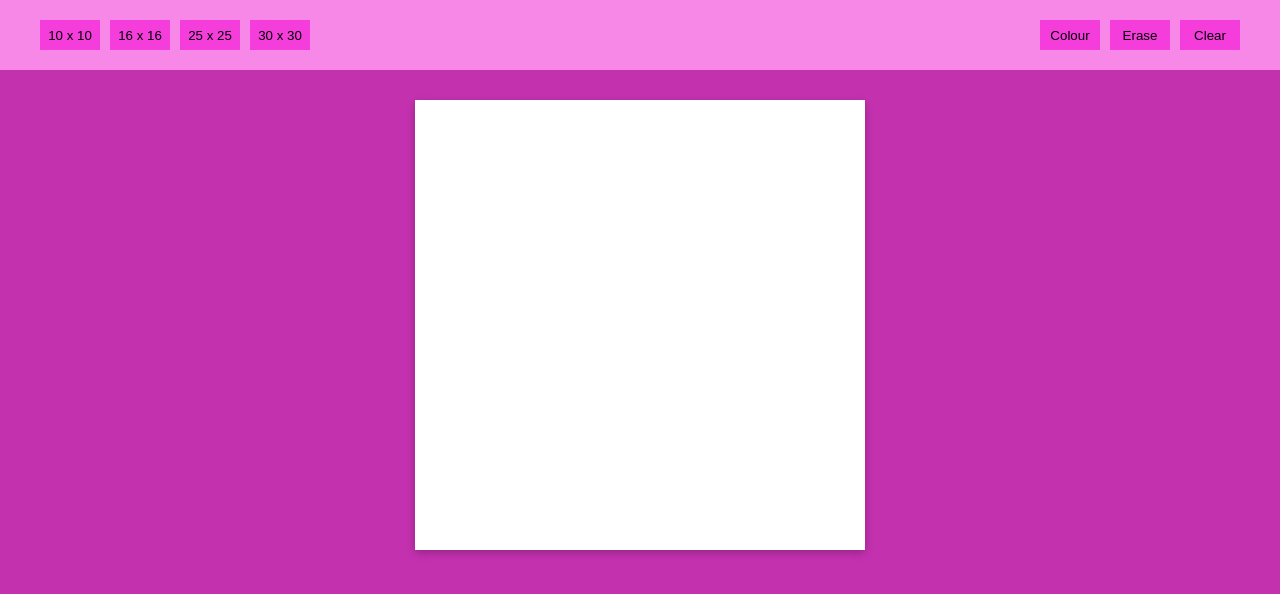
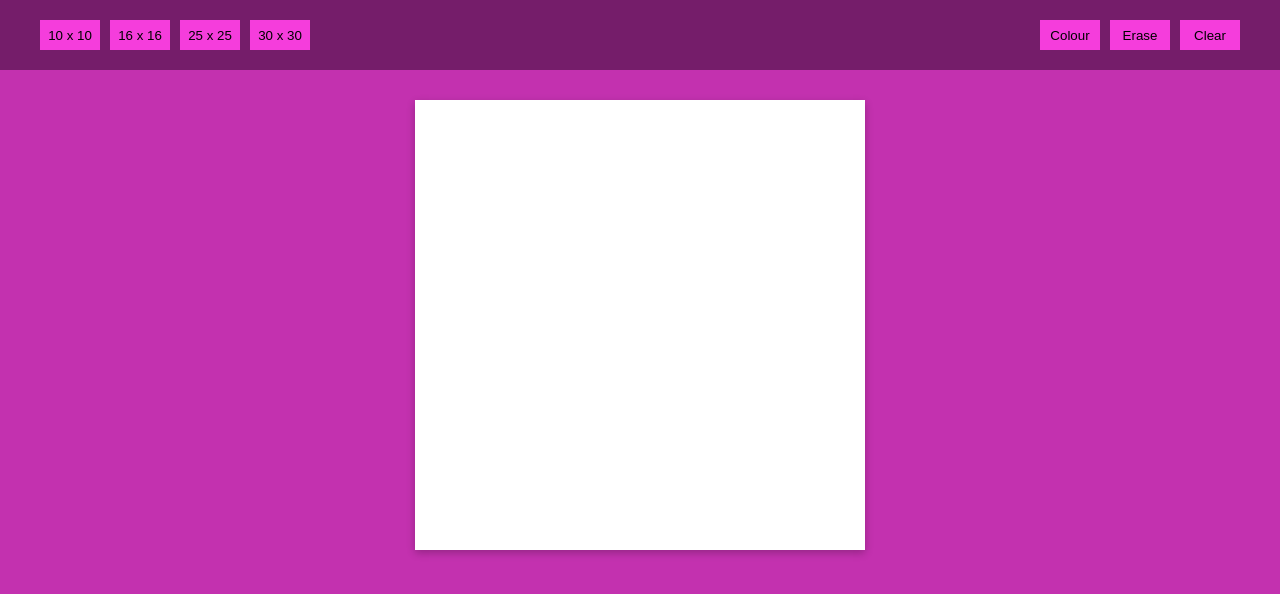
Before and after one commit to adi-pr/etch-a-sketch, a plain HTML site: page index.html in a window 1280 px wide. Drawn offline with Linux system fonts and the light colour scheme.

Commit message:
CSS Improvements

```diff
--- a/style.css
+++ b/style.css
@@ -11,7 +11,7 @@ nav {
     padding: 20px;
     display: flex;
     justify-content: center;
-    background-color: #F788E8;
+    background-color: #751D6A;
 }
 
 nav button {
```
